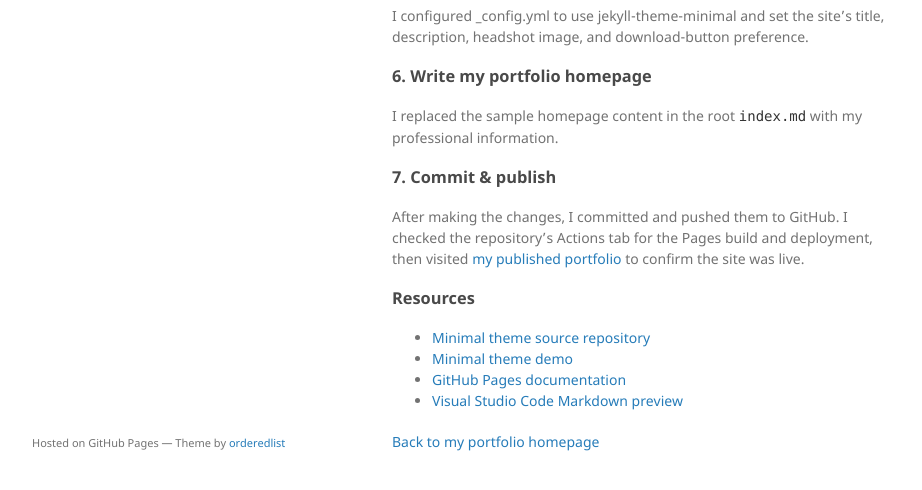
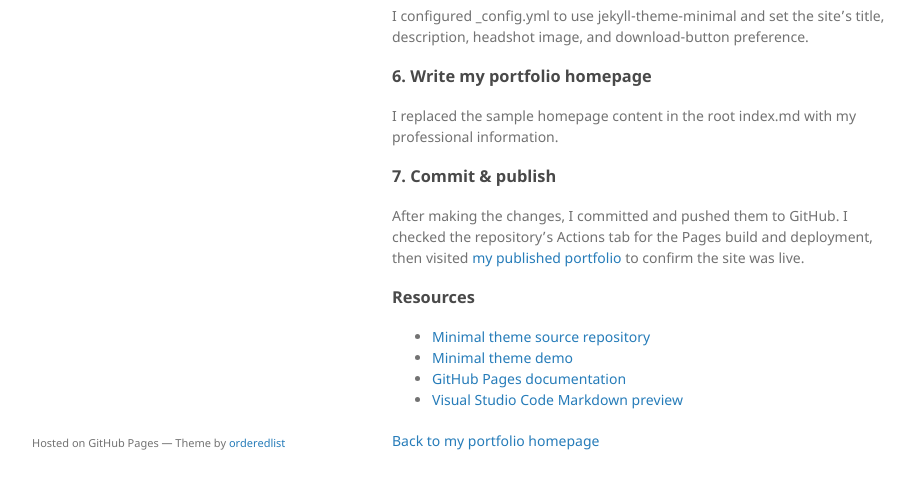
Before and after one commit to marcorocha-nam/marcorocha-nam.github.io, a Jekyll site: the page built from how-i-built-my-e-portfolio/index.md, in a window 1280 px wide and 1267 px high. Shown: the part 745-1235 px from the top of the window, without its empty margins (178-1100 px from the left). Built offline with Jekyll 4.4.1, drawn with Linux system fonts in a browser that asks for light colours; our own code applies the rules of GitHub Pages for plain Markdown files.

```diff
--- a/how-i-built-my-e-portfolio/index.md
+++ b/how-i-built-my-e-portfolio/index.md
@@ -29,7 +29,7 @@ I configured _config.yml to use jekyll-theme-minimal and set the site's title, d
 
 ### 6. Write my portfolio homepage
 
-I replaced the sample homepage content in the root `index.md` with my professional information.
+I replaced the sample homepage content in the root index.md with my professional information.
 
 ### 7. Commit & publish
 
```
